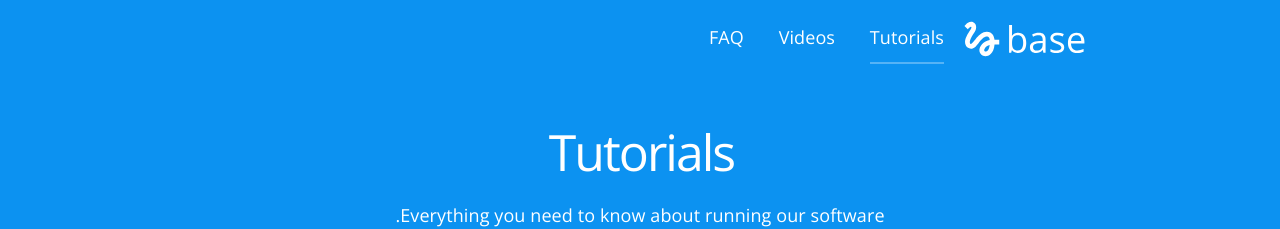
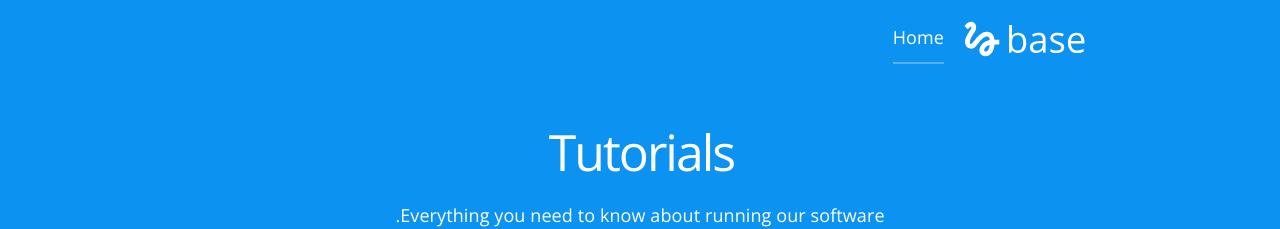
Before and after one commit to afghan-greengold/afghan-greegold.github.io, a Jekyll site: the page built from index.html, in a window 1280 px wide. Shown: the top 229 px of the page. Built offline with Jekyll 4.4.1, drawn with Linux system fonts in a browser that asks for light colours; nearby versions of some CDN libraries.

Commit message:
Updated '_data/navigation.yml' via CloudCannon

```diff
--- a/_data/navigation.yml
+++ b/_data/navigation.yml
@@ -1,6 +1,2 @@
-- name: Tutorials
+- name: Home
   link: /
-- name: Videos
-  link: /videos/
-- name: FAQ
-  link: /faq/
```
